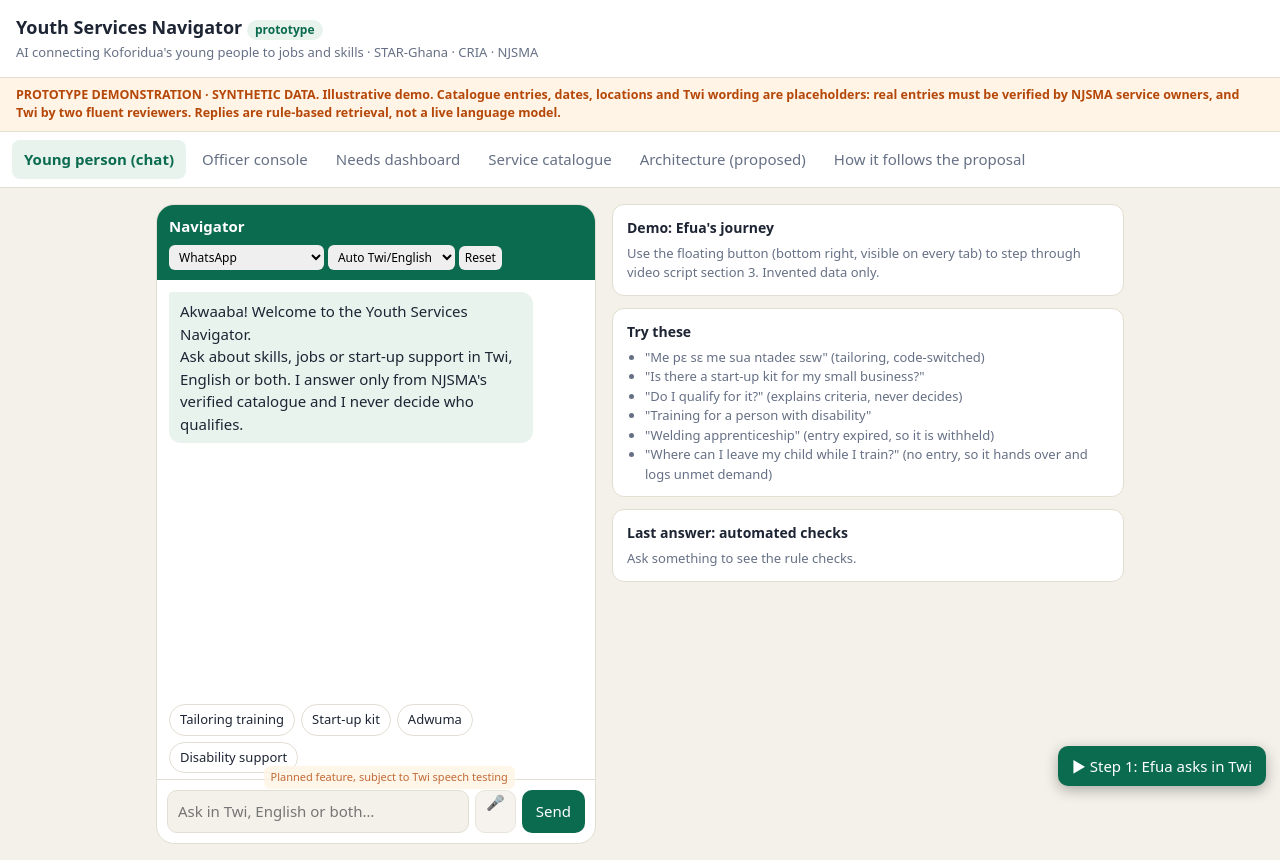
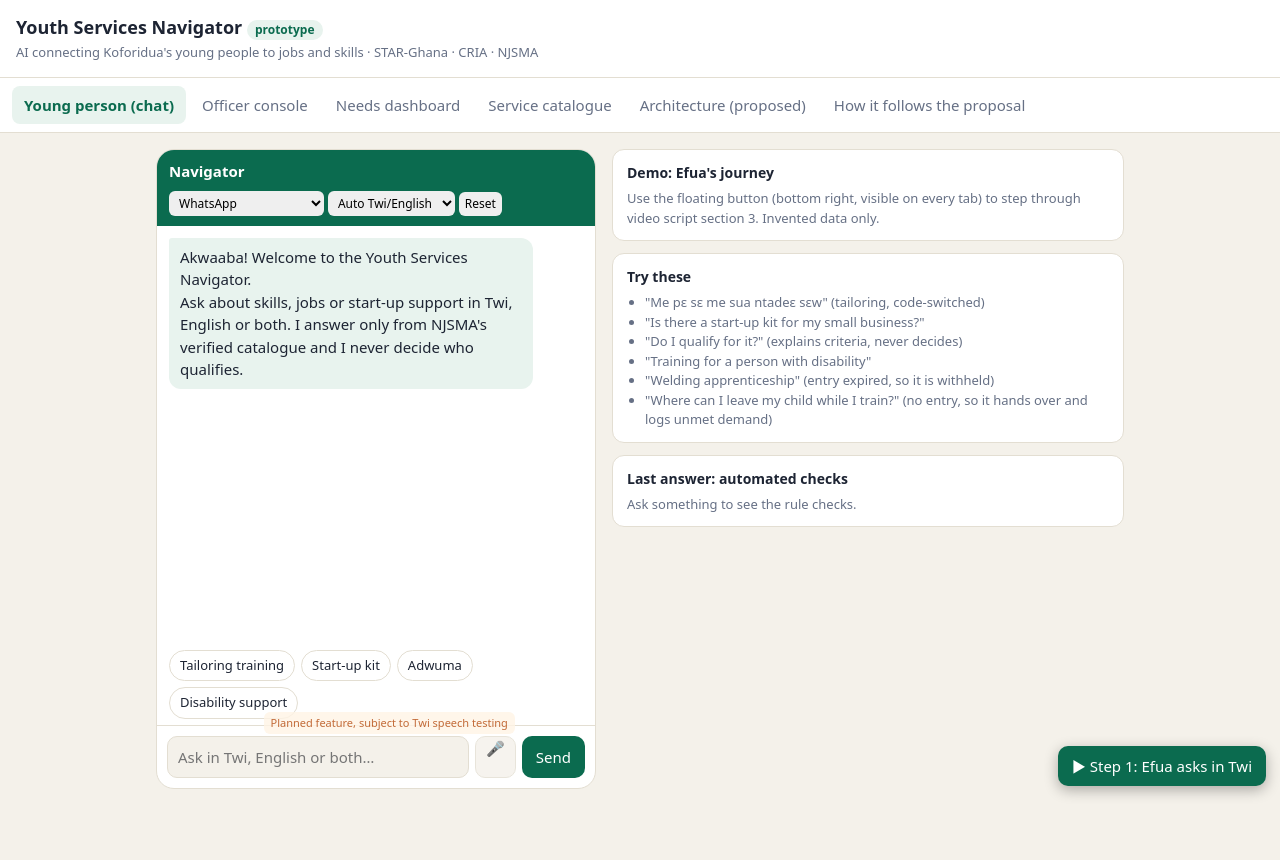
Before and after one commit to YCienne/Maze-Runner, a plain HTML site: page navigator-prototype/index.html in a window 1280 px wide. After the commit the page ends 805 px from the top, so only its background shows below. Drawn offline with Linux system fonts and the light colour scheme.

Commit message:
Remove warning banner from hosted prototype
Co-Authored-By: Claude Sonnet 5.5 <noreply@anthropic.com>
Claude-Session: https://claude.ai/code/session_01WibsWQqDq1LxuK2srybVtg

```diff
--- a/navigator-prototype/index.html
+++ b/navigator-prototype/index.html
@@ -12,7 +12,6 @@ body{margin:0;font:15px/1.5 system-ui,-apple-system,Segoe UI,Roboto,sans-serif;b
 header{padding:14px 16px;border-bottom:1px solid var(--line);background:var(--card)}
 header h1{margin:0;font-size:18px}
 header p{margin:2px 0 0;color:var(--mute);font-size:13px}
-.banner{position:sticky;top:0;z-index:5;font-weight:600;background:var(--warnbg);color:var(--warn);padding:8px 16px;font-size:12.5px;border-bottom:1px solid var(--line)}
 nav{display:flex;gap:4px;padding:8px 12px;background:var(--card);border-bottom:1px solid var(--line);overflow-x:auto}
 nav button{border:0;background:none;color:var(--mute);padding:8px 12px;border-radius:8px;font:inherit;cursor:pointer;white-space:nowrap}
 nav button.on{background:var(--brand2);color:var(--brand);font-weight:600}
@@ -74,7 +73,6 @@ h2{font-size:16px;margin:0 0 8px}
   <h1>Youth Services Navigator <span class="tag">prototype</span></h1>
   <p>AI connecting Koforidua's young people to jobs and skills · STAR-Ghana · CRIA · NJSMA</p>
 </header>
-<div class="banner">PROTOTYPE DEMONSTRATION · SYNTHETIC DATA. Illustrative demo. Catalogue entries, dates, locations and Twi wording are placeholders: real entries must be verified by NJSMA service owners, and Twi by two fluent reviewers. Replies are rule-based retrieval, not a live language model.</div>
 <nav id="tabs">
   <button data-t="chat" class="on">Young person (chat)</button>
   <button data-t="officer">Officer console</button>
```
